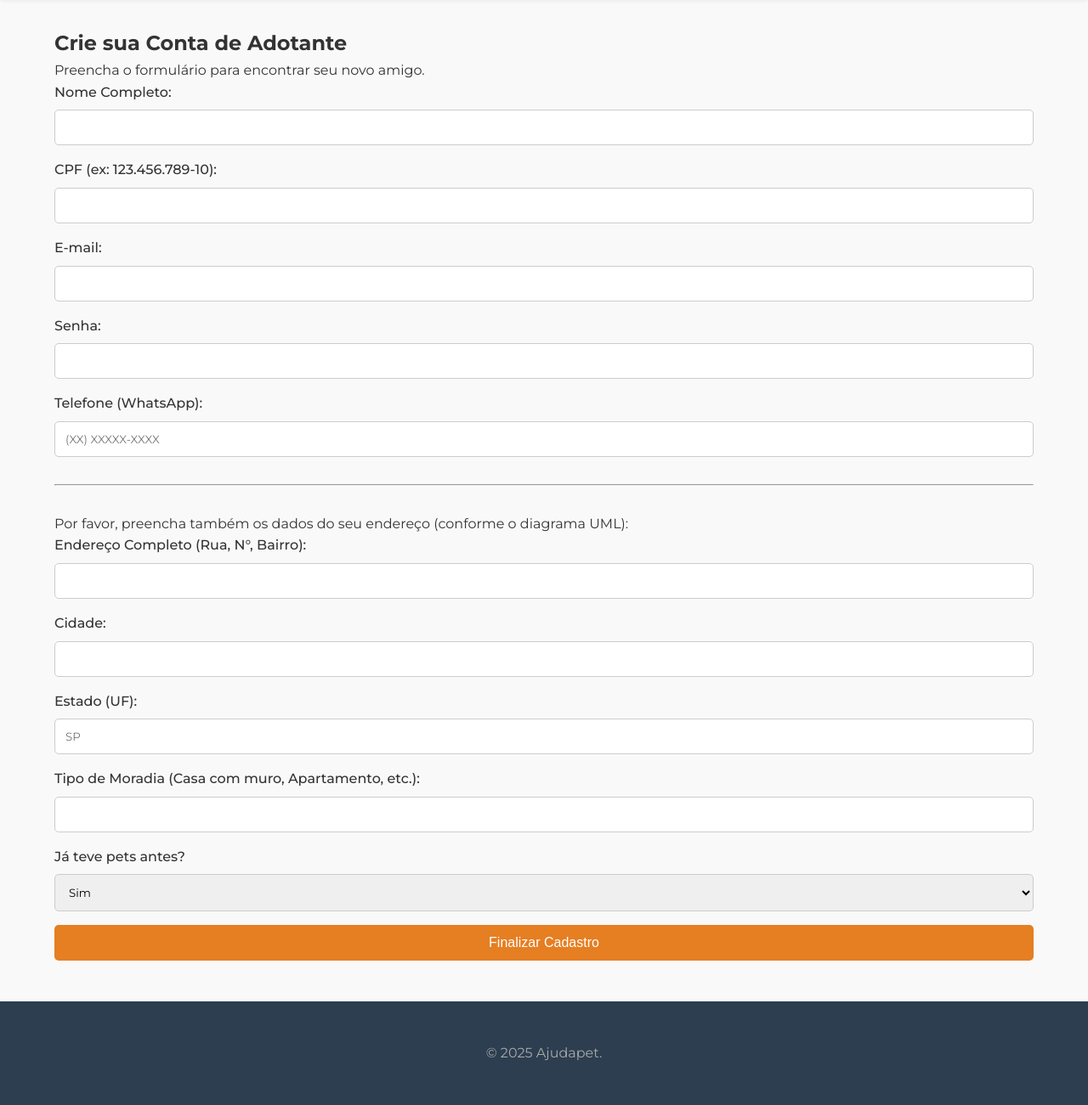
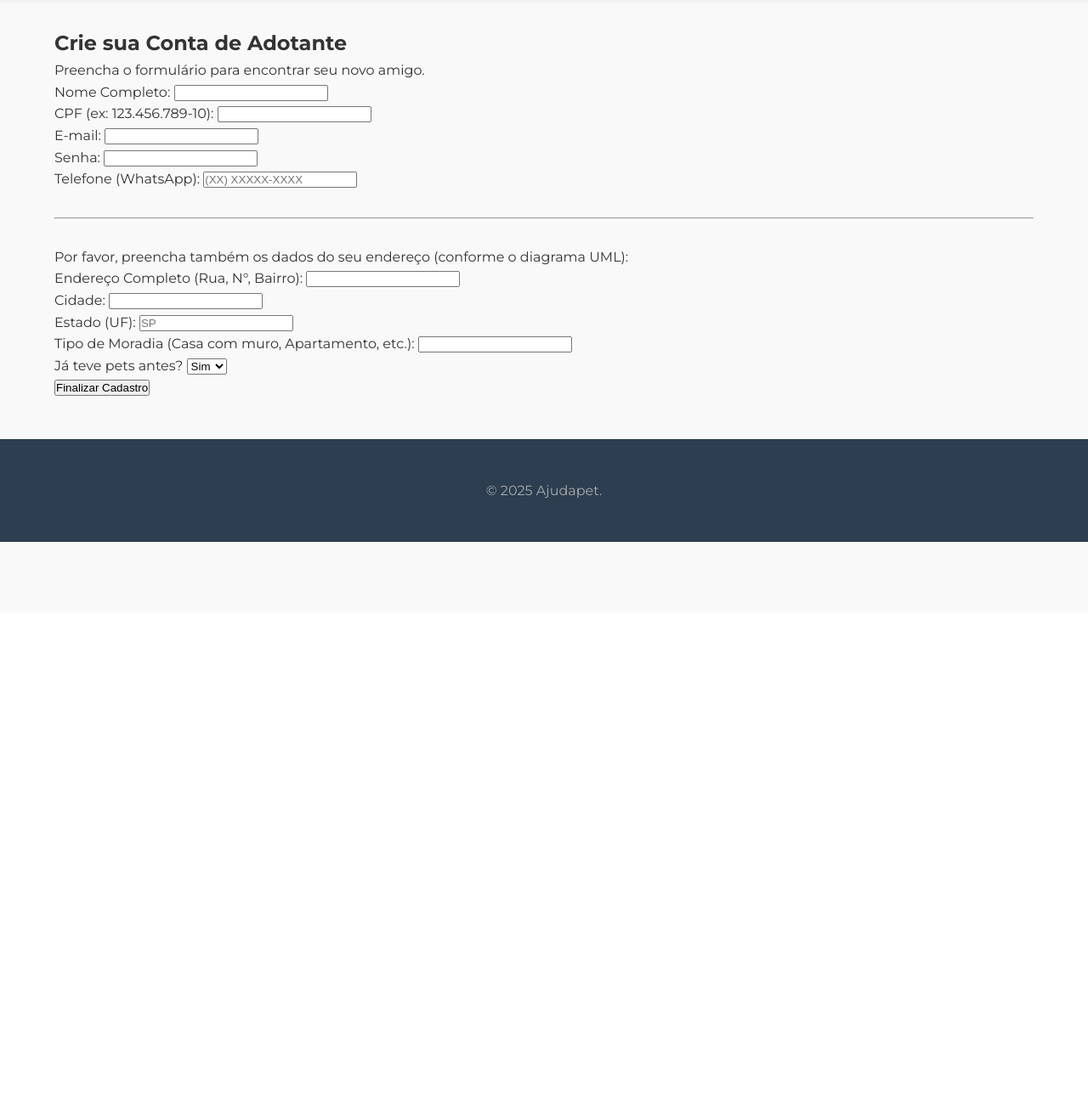
Before and after one commit to Kaio-fig/ajudaPet, a PHP site: page /cadastro_solicitante.php in a window 1280 px wide. Shown: the part 78-1379 px from the top of the page at 85% size. After the commit the page ends 716 px from the top, so only its background shows below. Run offline with PHP 8.4, Linux system fonts and the light colour scheme.

Commit message:
coisas ai

```diff
--- a/cadastro_solicitante.php
+++ b/cadastro_solicitante.php
@@ -6,44 +6,6 @@
     <title>Cadastro - Ajudapet</title>
     <link rel="stylesheet" href="assets/css/estilo.css">
 
-    <style>
-        .form-group {
-            margin-bottom: 1rem;
-        }
-        .form-group label {
-            display: block;
-            margin-bottom: 0.5rem;
-            font-weight: 500;
-        }
-        .form-group input,
-        .form-group select,
-        .form-group textarea {
-            width: 100%;
-            padding: 0.75rem;
-            border: 1px solid #ccc;
-            border-radius: 5px;
-            font-family: 'Montserrat', sans-serif;
-        }
-        .btn-submit {
-            /* Reutilizando a classe do CSS principal, mas pode ser .btn-detalhes */
-            display: block;
-            width: 100%;
-            background-color: var(--cor-principal);
-            color: white;
-            text-align: center;
-            padding: 0.75rem;
-            text-decoration: none;
-            border-radius: 5px;
-            font-weight: 500;
-            transition: background-color 0.3s ease;
-            border: none;
-            cursor: pointer;
-            font-size: 1rem;
-        }
-        .btn-submit:hover {
-            background-color: var(--cor-principal-hover);
-        }
-    </style>
 </head>
 <body>
 
```
Also changed, not shown: cadastro.php (deleted, +0 -47 lines).
